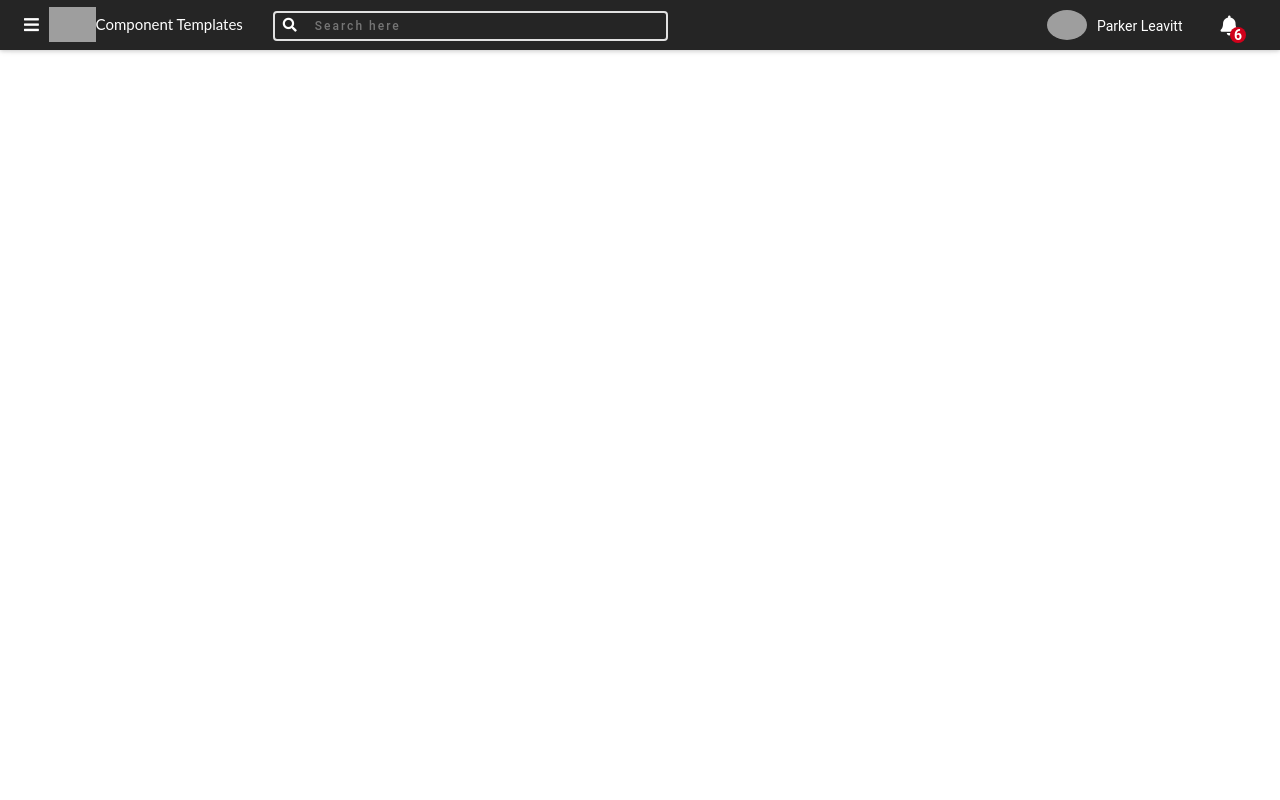
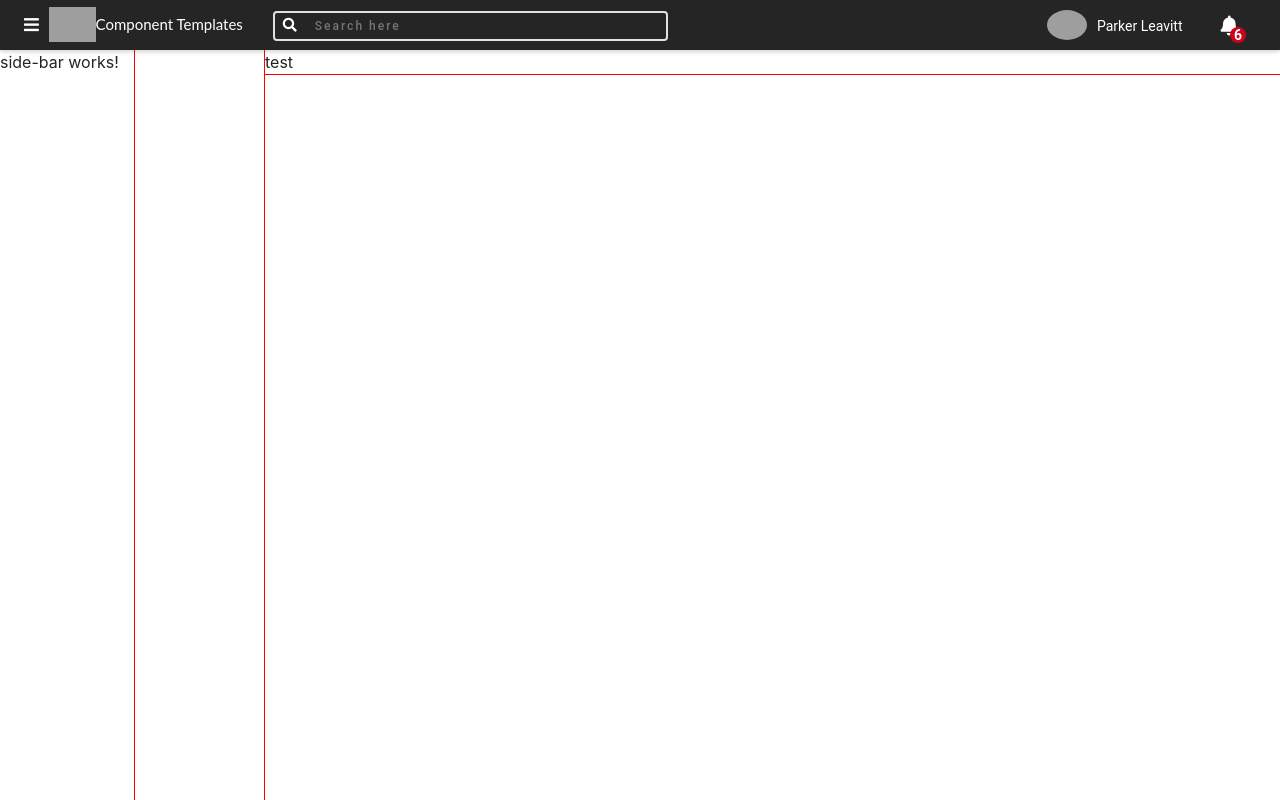
Before and after one commit to xorxos/components-template, an Angular app in the folder components-template-app/: page / in a window 1280 px wide. Built offline with nearby package versions, Linux system fonts and the light colour scheme; grey boxes are pictures that could not be loaded.

Commit message:
fix padding + margin on home

```diff
--- a/components-template-app/src/app/app.module.ts
+++ b/components-template-app/src/app/app.module.ts
@@ -1,6 +1,7 @@
 import { BrowserModule } from '@angular/platform-browser';
 import { NgModule } from '@angular/core';
 import { NgbModule } from '@ng-bootstrap/ng-bootstrap';
+import { routing } from './routes';
 
 import { AppComponent } from './app.component';
 import { FormsComponent } from './forms/forms.component';
@@ -74,7 +75,8 @@ import { SpinnersComponent } from './misc-utilities/spinners/spinners.component'
   ],
   imports: [
     BrowserModule,
-    NgbModule
+    NgbModule,
+    routing
   ],
   providers: [],
   bootstrap: [AppComponent]
--- a/components-template-app/src/app/home/home.component.css
+++ b/components-template-app/src/app/home/home.component.css
@@ -0,0 +1,44 @@
+.container-fluid {
+    padding: 0;
+}
+
+.content-wrapper {
+    padding-top: 50px;
+}
+
+.row {
+    margin: 0;
+}
+
+.col-lg-12 {
+    padding: 0;
+}
+
+.side-content {
+    transform: none;
+    visibility: visible;
+    z-index: 2;
+    width: initial;
+    min-width: initial;
+    background: 0 0;
+    padding: 0 15px 0 0;
+    border: none;
+    height: calc(100vh - 50px);
+    position: absolute;
+    overflow: hidden;
+}
+
+.main-content {
+    position: relative;
+    z-index: 1;
+    display: block;
+    height: 100%;
+    overflow: hidden;
+    color: rgba(0,0,0,.87);
+    margin-left: 265px;
+    height: calc(100vh - 50px);
+}
+
+* {
+    outline: solid 1px red;
+}
--- a/components-template-app/src/app/home/home.component.html
+++ b/components-template-app/src/app/home/home.component.html
@@ -1,3 +1,14 @@
-<p>
-  home works!
-</p>
+<div class="container-fluid">
+  <div class="row">
+    <div class="col-lg-12">
+      <div class="content-wrapper">
+        <div class="side-content">
+          <app-side-bar></app-side-bar>
+        </div>
+        <div class="main-content">
+          <p>test</p>
+        </div>
+      </div>
+    </div>
+  </div>
+</div>
--- /dev/null
+++ b/components-template-app/src/app/routes.ts
@@ -0,0 +1,9 @@
+import { ModuleWithProviders } from '@angular/core';
+import { Routes, RouterModule } from '@angular/router';
+import { FormsComponent } from './forms/forms.component';
+
+const appRoutes: Routes = [
+    { path: 'forms', component: FormsComponent }
+  ];
+
+  export const routing: ModuleWithProviders = RouterModule.forRoot(appRoutes)
```
